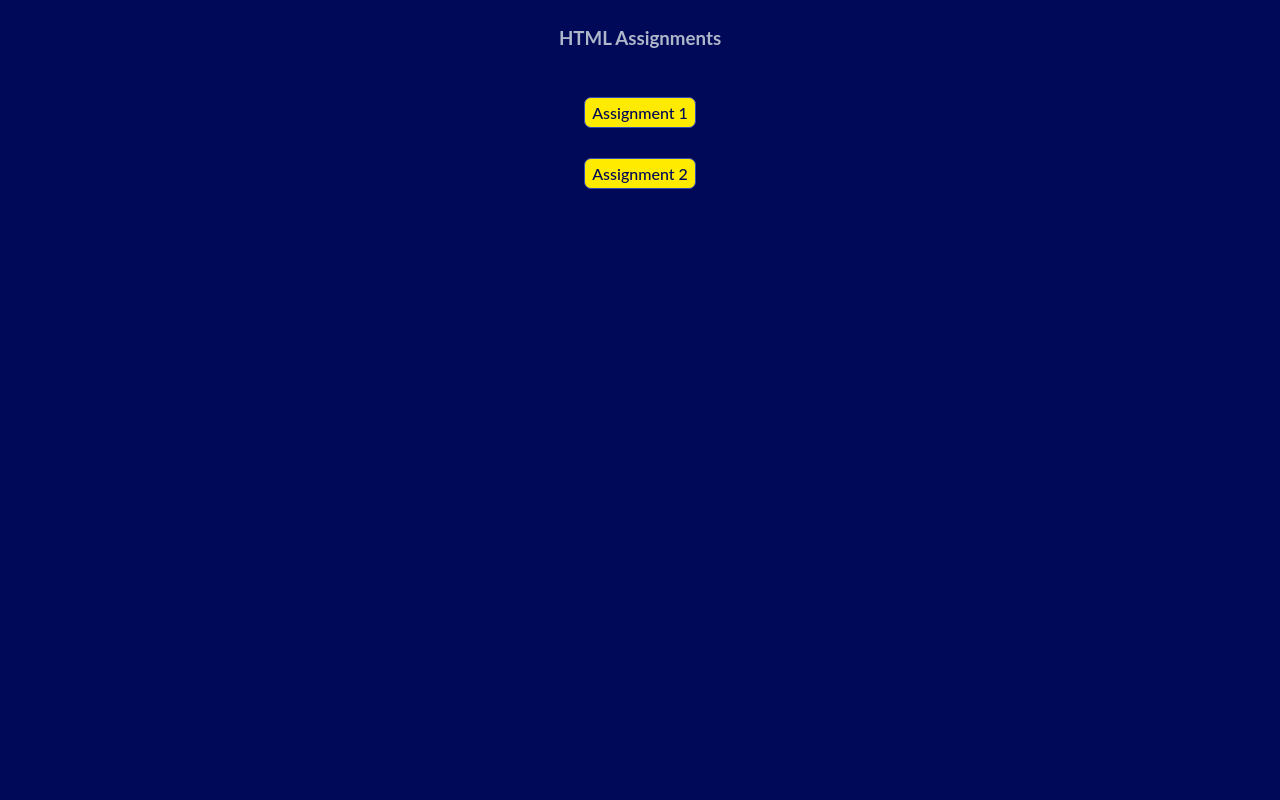
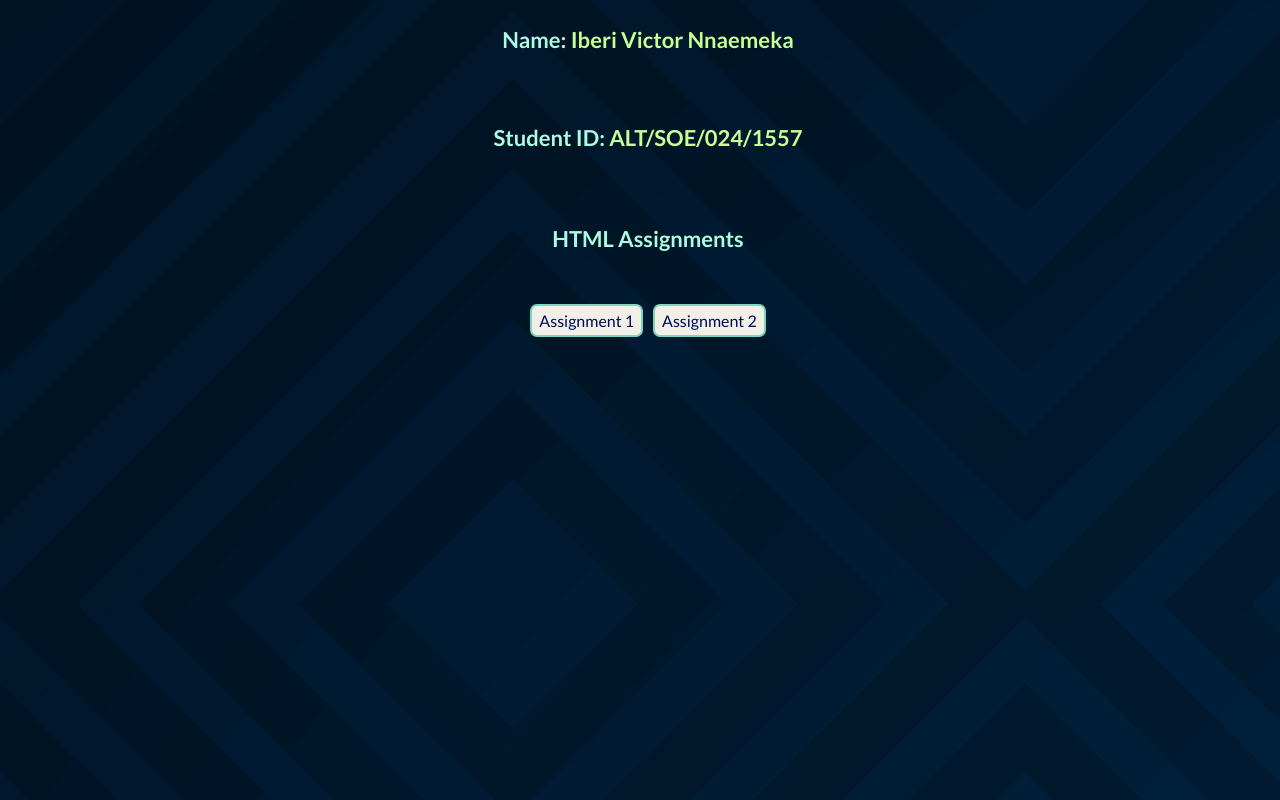
Before and after one commit to mavic01/html-assignments, a plain HTML site: page index.html in a window 1280 px wide. Drawn offline with Linux system fonts and the light colour scheme; a web font is replaced by a local one.

Commit message:
updated home page

```diff
--- a/index.html
+++ b/index.html
@@ -5,11 +5,12 @@
     <meta name="viewport" content="width=device-width, initial-scale=1.0">
     <title>HTML Assignments</title>
     <style>
-        @import url('https://fonts.googleapi.com/css?family=Lato&display=swap');
+        @import url('https://fonts.googleapis.com/css2?family=Lato:ital,wght@0,100;0,300;0,400;0,700;0,900;1,100;1,300;1,400;1,700;1,900&display=swap');
 
         body {
             font-family: 'Lato', sans-serif;
-            background-color: #000957;
+            background-image: url("assets/patternn.jpg");
+            width: 100vw;
         }
         .link-container {
             display: flex;
@@ -18,29 +19,49 @@
             justify-content: center;
             gap: 30px;
         }
-        h3 {
-            color: #aeb7ca;
+        h2, h3 {
+            color: #ACFADF;
+            font-weight: bold;
+            font-size: 22px;
+        }
+        .link-wrapper {
+            display: flex;
+            gap: 10px;
         }
         a {
             text-decoration: none;
-            border: 1px solid #344CB7;
-            background-color: #FFEB00;
+            border: 2px solid #79D7BE;
+            background-color: #F2EFE7;
             padding: 5px 7px;
             border-radius: 7px;
+            display: flex;
+            align-items: center;
+            justify-content: center;
             color: #000957;
-            font-weight: 550;
+            font-weight: 400;
+            transition: all 1 ease-in;
             &:hover {
-                background-color: #577BC1;
-                color: #FFEB00;
+                background-color: #16404D;
+                color: #F2EFE7;
+                transform: scale(1.1);
+            }
+        }
+        @media screen and (max-width: 390px){
+            .link-wrapper {
+                flex-direction: column;
             }
         }
     </style>
 </head>
 <body>
-    <div class="link-container">
-        <h3>HTML Assignments</h3>
-        <a href="./Assignment-1/">Assignment 1</a>
-        <a href="./Assignment-2/">Assignment 2</a>
-    </div>
+        <div class="link-container">
+            <h2>Name: <span style="color: #C5FF95;">Iberi Victor Nnaemeka</span></h2>
+            <h3>Student ID: <span style="color: #C5FF95;">ALT/SOE/024/1557</span></h3>
+            <h3>HTML Assignments</h3>
+            <div class="link-wrapper">
+                <a href="./Assignment-1/">Assignment 1</a>
+                <a href="./Assignment-2/">Assignment 2</a>
+            </div>
+        </div>
 </body>
 </html>
```
Also changed, not shown: Assignment-1/form.html (line endings or trailing spaces), assets/patternn.jpg (added).
